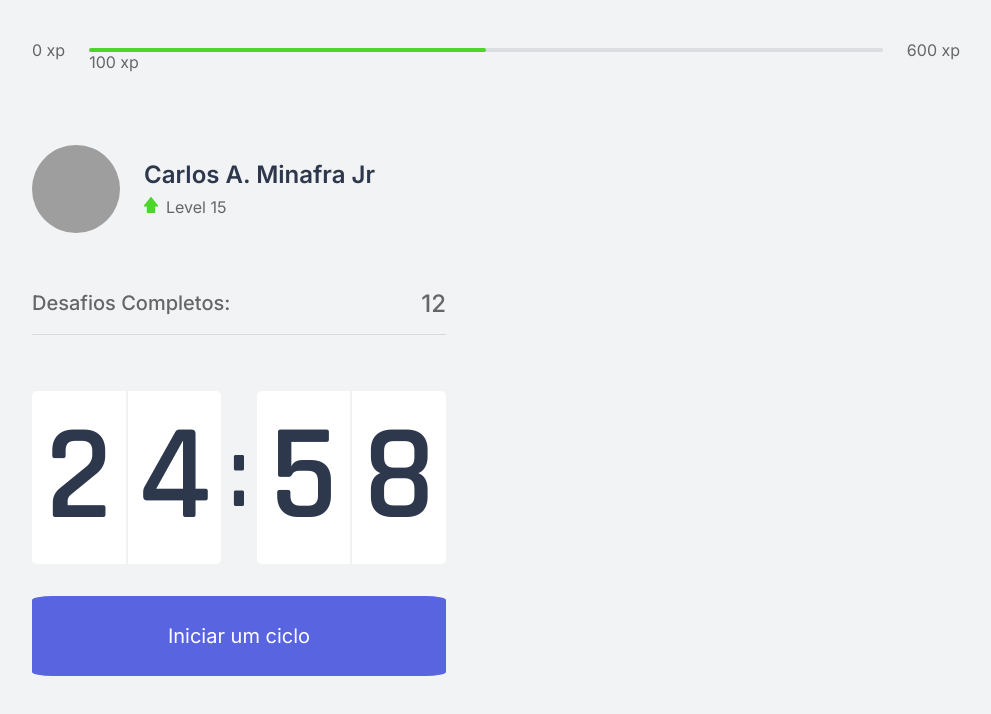
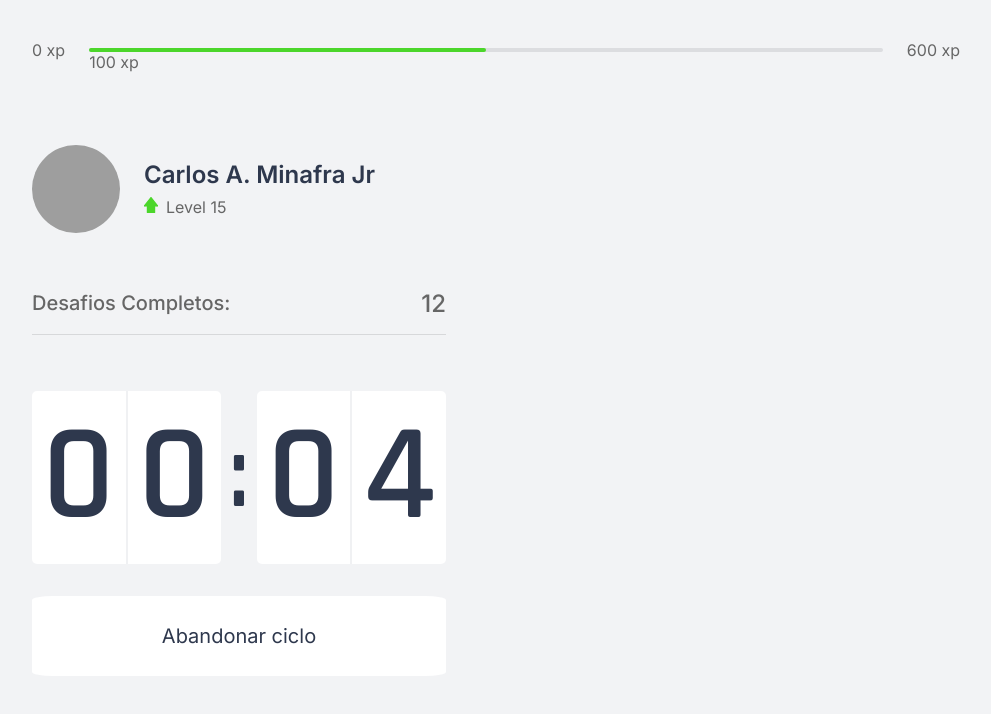
Before and after one commit to minafrajr/moveit-next, a Next.js app: page / in a window 1280 px wide. Both pictures are taken after a click on the button "Iniciar um ciclo". Shown: the top 714 px of the page, without its empty margins (144-1135 px from the left). Built offline with nearby package versions, Linux system fonts and the light colour scheme; grey boxes are pictures that could not be loaded.

Commit message:
countdonw completed

```diff
--- a/src/components/CountDown.tsx
+++ b/src/components/CountDown.tsx
@@ -1,9 +1,12 @@
-import { useState, useEffect } from "react";
+import { useState, useEffect, Fragment } from "react";
 import styles from "../styles/components/CountDown.module.css";
 
+let countdownTimeout: NodeJS.Timeout;
+
 export function CountDown() {
-  const [time, setTime] = useState(25 * 60);
-  const [active, setActive] = useState(false);
+  const [time, setTime] = useState(0.1 * 60);
+  const [isActive, setIsActive] = useState(false);
+  const [hasFinished, setHasFinished] = useState(false);
 
   const minutes = Math.floor(time / 60);
   const seconds = time % 60;
@@ -11,16 +14,24 @@
   const [secondLeft, secondRight] = String(seconds).padStart(2, "0").split("");
 
   function startCountDown() {
-    setActive(true);
+    setIsActive(true);
+  }
+  function resetCountDown() {
+    clearTimeout(countdownTimeout);
+    setIsActive(false);
+    setTime(0.1 * 60);
   }
 
   useEffect(() => {
-    if (active && time > 0) {
-      setTimeout(() => {
+    if (isActive && time > 0) {
+      countdownTimeout = setTimeout(() => {
         setTime(time - 1);
       }, 1000);
+    } else if (isActive && time === 0) {
+      setHasFinished(true);
+      setIsActive(false);
     }
-  }, [active, time])
+  }, [isActive, time]);
 
   return (
     <div>
@@ -35,9 +46,32 @@
           <span>{secondRight}</span>
         </div>
       </div>
-      <button type="button" className={styles.countDownButton} onClick={startCountDown}>
-        Iniciar um ciclo
-      </button>
+
+      {hasFinished ? (
+        <button disabled type="button" className={styles.countDownButton}>
+          Ciclo encerrado
+        </button>
+      ) : (
+        <Fragment>
+          {isActive ? (
+            <button
+              type="button"
+              className={`${styles.countDownButton} ${styles.countDownButtonActive}`}
+              onClick={resetCountDown}
+            >
+              Abandonar ciclo
+            </button>
+          ) : (
+            <button
+              type="button"
+              className={styles.countDownButton}
+              onClick={startCountDown}
+            >
+              Iniciar um ciclo
+            </button>
+          )}
+        </Fragment>
+      )}
     </div>
   );
 }
--- a/src/styles/components/CountDown.module.css
+++ b/src/styles/components/CountDown.module.css
@@ -48,6 +48,20 @@
 
   transition: background-color 0.2s;
 }
-.countDownButton:hover {
+.countDownButton:not(:disabled):hover {
   background-color: var(--blue-dark);
 }
+.countDownButtonActive {
+  background: var(--white);
+  color: var(--title);
+}
+.countDownButtonActive:not(:disabled):hover {
+  background-color: var(--red);
+  color: var(--white);
+}
+
+.countDownButton:disabled {
+  background-color: var(--white);
+  color: var(--text);
+  cursor: not-allowed;
+}
```
